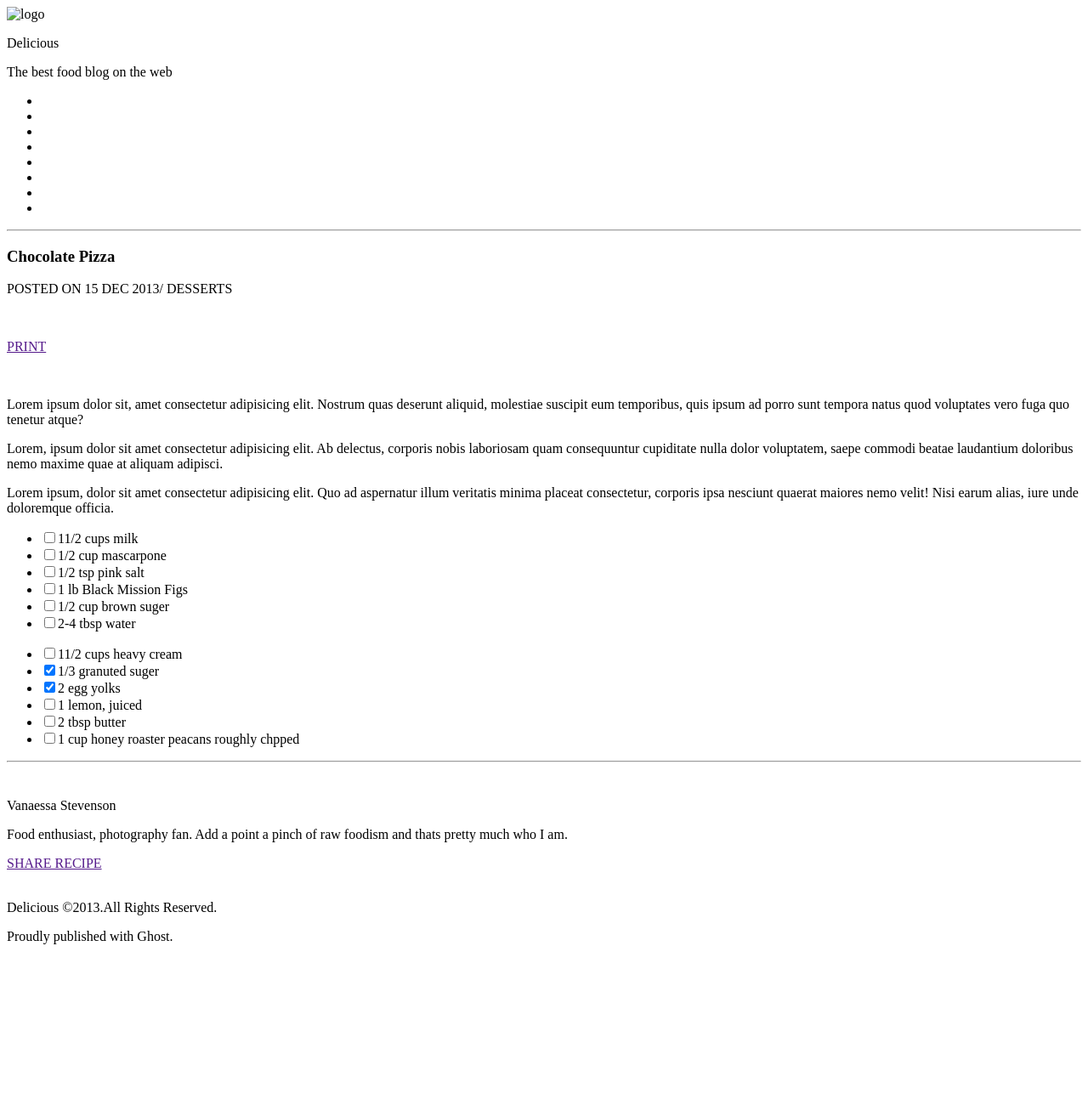
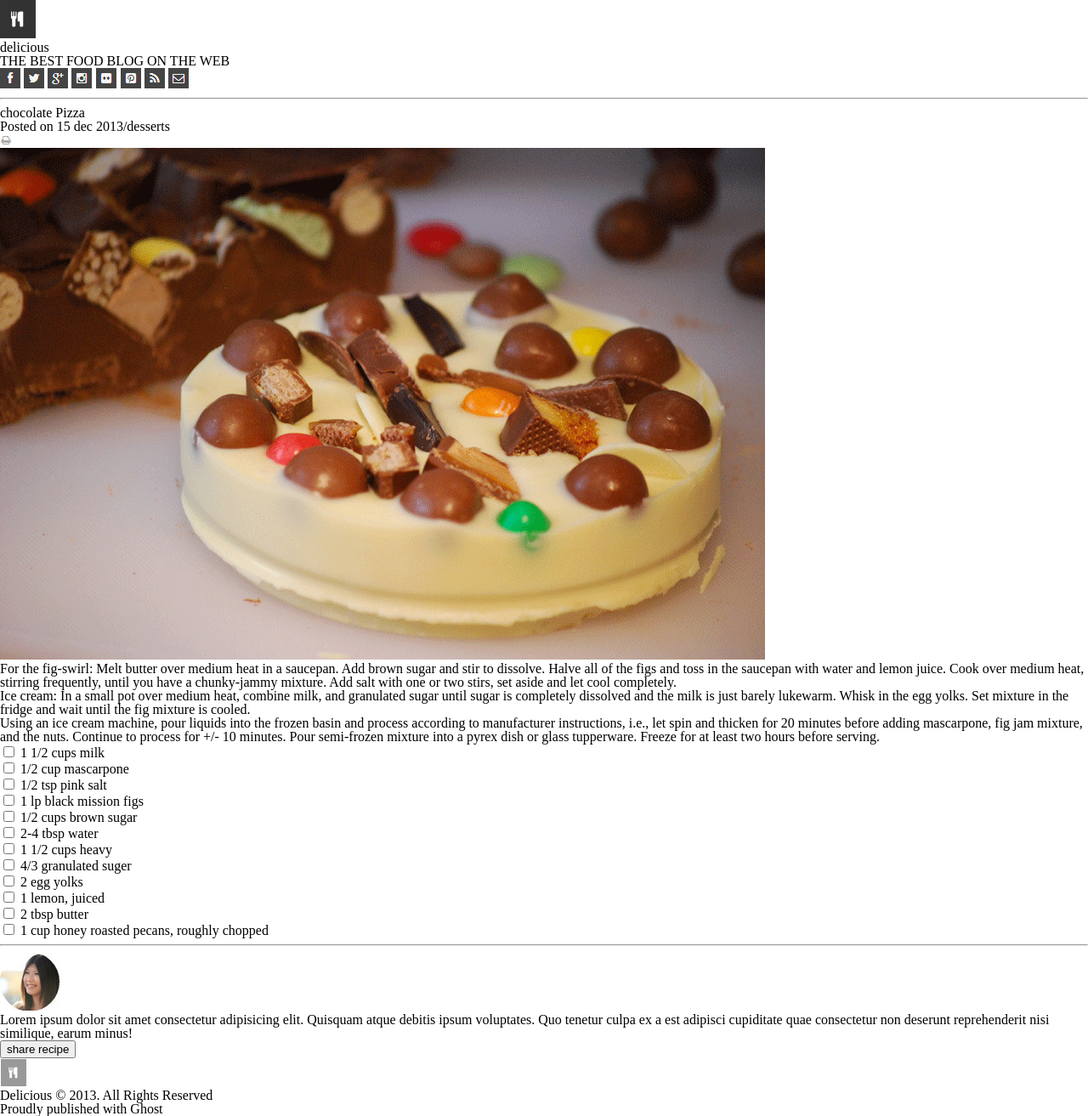
Before and after one commit to mohammad-qethama/chocolate-pizza-1, a plain HTML site: page index.html in a window 1280 px wide. Shown: the whole page at 85% size. Before the commit the page ends 1127 px from the top, so only its background shows below. Drawn offline with Linux system fonts and the light colour scheme.

Commit message:
html created

```diff
--- /dev/null
+++ b/css/reset.css
@@ -0,0 +1,48 @@
+/* http://meyerweb.com/eric/tools/css/reset/
+   v2.0 | 20110126
+   License: none (public domain)
+*/
+
+html, body, div, span, applet, object, iframe,
+h1, h2, h3, h4, h5, h6, p, blockquote, pre,
+a, abbr, acronym, address, big, cite, code,
+del, dfn, em, img, ins, kbd, q, s, samp,
+small, strike, strong, sub, sup, tt, var,
+b, u, i, center,
+dl, dt, dd, ol, ul, li,
+fieldset, form, label, legend,
+table, caption, tbody, tfoot, thead, tr, th, td,
+article, aside, canvas, details, embed,
+figure, figcaption, footer, header, hgroup,
+menu, nav, output, ruby, section, summary,
+time, mark, audio, video {
+	margin: 0;
+	padding: 0;
+	border: 0;
+	font-size: 100%;
+	font: inherit;
+	vertical-align: baseline;
+}
+/* HTML5 display-role reset for older browsers */
+article, aside, details, figcaption, figure,
+footer, header, hgroup, menu, nav, section {
+	display: block;
+}
+body {
+	line-height: 1;
+}
+ol, ul {
+	list-style: none;
+}
+blockquote, q {
+	quotes: none;
+}
+blockquote:before, blockquote:after,
+q:before, q:after {
+	content: '';
+	content: none;
+}
+table {
+	border-collapse: collapse;
+	border-spacing: 0;
+}
--- a/index.html
+++ b/index.html
@@ -2,104 +2,102 @@
 <html lang="en">
 <head>
     <meta charset="UTF-8">
+    <meta http-equiv="X-UA-Compatible" content="IE=edge">
     <meta name="viewport" content="width=device-width, initial-scale=1.0">
-    <title>Chocolate Pizza</title>
+    <title>Document</title>
+    <link rel="stylesheet" href="css/reset.css">
     <link rel="stylesheet" href="css/style.css">
 </head>
 <body>
     <header>
-        <article>
-            <section class="float-left">
-                <div class="logo-container">
-                    <img src="img/logo.png" alt="logo">
-                    <div>
-                        <p>Delicious</p>
-                        <p>The best food blog on the web</p>
-                    </div>
-                </div>
-            </section>
-            <section class="float-right">
-                <ul>
-                    <li><a href=""><img src="img/fb-icon.png" alt=""></a></li>
-                    <li><a href=""><img src="img/twit-icon.png" alt=""></a></li>
-                    <li><a href=""><img src="img/gp-icon.png" alt=""></a></li>
-                    <li><a href=""><img src="img/insta-icon.png" alt=""></a></li>
-                    <li><a href=""><img src="img/flic-icon.png" alt=""></a></li>
-                    <li><a href=""><img src="img/pint-icon.png" alt=""></a></li>
-                    <li><a href=""><img src="img/rss-icon.png" alt=""></a></li>
-                    <li><a href=""><img src="img/mail-icon.png" alt=""></a></li>
-                </ul>
-            </section>
-        </article>
+        <img src="images/logo.png" alt="">
+        <section id='logo'>
+        <p>delicious</p>
+        <p>THE BEST FOOD BLOG ON THE WEB</p>
+       </section>
+        <div id='social'>
+            <img src="images/fb-icon.png" alt="">
+            <img src="images/twit-icon.png" alt="">
+            <img src="images/gp-icon.png" alt="">
+            <img src="images/insta-icon.png" alt="">
+            <img src="images/flic-icon.png" alt="">
+            <img src="images/pint-icon.png" alt="">
+            <img src="images/rss-icon.png" alt="">
+            <img src="images/mail-icon.png" alt=>
+
+        </div>
         <hr>
     </header>
+    <main>
+        <h1>chocolate Pizza</h1>
+        <section class='print'>
+            <p>Posted on 15 dec 2013/desserts </p>
+            <img src="images/print-icon.png" alt="">
 
-    <main>
+        </section>
+        <img src="images/choco-pizza.png" class="main-img">
         <article>
-            <section class="float-left">
-                <h1>Chocolate Pizza</h1>
-                <p>POSTED ON 15 DEC 2013/ DESSERTS </p>
-            </section>
+        <p>For the fig-swirl: Melt butter over medium heat in a saucepan. Add brown sugar and stir to dissolve. Halve all of the figs and toss in the saucepan with water and lemon juice. Cook over medium heat, stirring frequently, until you have a chunky-jammy mixture. Add salt with one or two stirs, set aside and let cool completely.</p>
 
-            <section class="float-right print-page-class">
-                <a href="">
-                    <img src="img/print-icon.png" alt="">
-                    <p>PRINT</p>
-                </a>
-            </section>
-        </article>
+        <p> Ice cream: In a small pot over medium heat, combine milk, and granulated sugar until sugar is completely dissolved and the milk is just barely lukewarm. Whisk in the egg yolks. Set mixture in the fridge and wait until the fig mixture is cooled.</p>
+        <p>Using an ice cream machine, pour liquids into the frozen basin and process according to manufacturer instructions, i.e., let spin and thicken for 20 minutes before adding mascarpone, fig jam mixture, and the nuts. Continue to process for +/- 10 minutes. Pour semi-frozen mixture into a pyrex dish or glass tupperware. Freeze for at least two hours before serving.</p>
+    </article>
 
-        <article>
-            <img class="main-article-image" src="img/choco-pizza.png" alt="">
-        </article>
+    <section class="list">
+        <ul class="left-list">
+        <li><input type="checkbox" name="milk" id="milk">
+        <label for="milk">1 1/2 cups milk </label></li>
+        <li> <input type="checkbox" name="milk1" id="milk1">
+        <label for="milk1">1/2 cup mascarpone </label></li>
+        <li><input type="checkbox" name="milk2" id="milk2">
+        <label for="milk2">1/2 tsp pink salt </label></li>
+        <li><input type="checkbox" name="milk3" id="milk3">
+        <label for="milk3">1 lp black mission figs </label></li>
 
-        <article class="recipe-information">
-            <p>Lorem ipsum dolor sit, amet consectetur adipisicing elit. Nostrum quas deserunt aliquid, molestiae suscipit eum temporibus, quis ipsum ad porro sunt tempora natus quod voluptates vero fuga quo tenetur atque?</p>
-            <p>Lorem, ipsum dolor sit amet consectetur adipisicing elit. Ab delectus, corporis nobis laboriosam quam consequuntur cupiditate nulla dolor voluptatem, saepe commodi beatae laudantium doloribus nemo maxime quae at aliquam adipisci.</p>
-            <p>Lorem ipsum, dolor sit amet consectetur adipisicing elit. Quo ad aspernatur illum veritatis minima placeat consectetur, corporis ipsa nesciunt quaerat maiores nemo velit! Nisi earum alias, iure unde doloremque officia.</p>
-        </article>
+        <li><input type="checkbox" name="milk4" id="milk4">
+        <label for="milk4">1/2 cups brown sugar </label></li>
 
-        <article class="recipe">
-            <ul class="float-left">
-                <li><input type="checkbox" name="" id=""><label for="">11/2 cups milk</label></li>
-                <li><input type="checkbox" name="" id=""><label for="">1/2 cup mascarpone</label></li>
-                <li><input type="checkbox" name="" id=""><label for="">1/2 tsp pink salt</label></li>
-                <li><input type="checkbox" name="" id=""><label for="">1 lb Black Mission Figs</label></li>
-                <li><input type="checkbox" name="" id=""><label for="">1/2 cup brown suger</label></li>
-                <li><input type="checkbox" name="" id=""><label for="">2-4 tbsp water</label></li>
-            </ul>
+        <li><input type="checkbox" name="milk5" id="milk5">
+        <label for="milk5">2-4 tbsp water </label></li>
+    </ul>
 
-            <ul class="float-right">
-                <li><input type="checkbox" name="" id=""><label for="">11/2 cups heavy cream</label></li>
-                <li><input type="checkbox" checked name="" id=""><label for="">1/3 granuted suger</label></li>
-                <li><input type="checkbox" checked name="" id=""><label for="">2 egg yolks</label></li>
-                <li><input type="checkbox" name="" id=""><label for="">1 lemon, juiced</label></li>
-                <li><input type="checkbox" name="" id=""><label for="">2 tbsp butter</label></li>
-                <li><input type="checkbox" name="" id=""><label for="">1 cup honey roaster peacans roughly chpped</label></li>
-            </ul>
-        </article>
+    <ul class="right-list">
+        <li><input type="checkbox" name="milk6" id="milk6">
+            <label for="milk6">1 1/2 cups heavy </label></li>
+            <li> <input type="checkbox" name="milk7" id="milk7">
+            <label for="milk7">4/3 granulated suger </label></li>
+            <li><input type="checkbox" name="milk8" id="milk8">
+            <label for="milk8">2 egg yolks </label></li>
+            <li><input type="checkbox" name="milk9" id="milk9">
+            <label for="milk9">1 lemon, juiced </label></li>
 
-        <hr>
+            <li><input type="checkbox" name="milk10" id="milk10">
+            <label for="milk10">2 tbsp butter </label></li>
 
-        <article class="share-recipe">
-            <section class="float-left">
-                <img src="img/van-pic.png" alt="">
-                <div>
-                    <p class="username">Vanaessa Stevenson</p>
-                    <p>Food enthusiast, photography fan. Add a point a pinch of raw foodism and thats pretty much who I am.</p>
-                </div>
-            </section>
+            <li><input type="checkbox" name="milk11" id="milk11">
+            <label for="milk11">1 cup honey roasted pecans, roughly chopped  </label></li>
 
-            <section class="float-right">
-                <a href="">SHARE RECIPE</a>
-            </section>
-        </article>
-    </main>
+
+    </ul>
+    </section>
+    <hr>
+    <section class="van">
+    <img src="images/van-pic.png" alt="">
+    <p>Lorem ipsum dolor sit amet consectetur adipisicing elit. Quisquam atque debitis ipsum voluptates. Quo tenetur culpa ex a est adipisci cupiditate quae consectetur non deserunt reprehenderit nisi similique, earum minus!</p>
+    <button>share recipe</button>
+  </section>
+</main>
+
 
     <footer>
-        <img src="img/small-logo.png" alt="">
-        <p> Delicious &copy;2013.All Rights Reserved.</p>
-  <p>Proudly published with Ghost.</p>
+    <img src="images/small-logo.png" alt="">
+    <p>Delicious &copy; 2013. All Rights Reserved</p>
+    <p>Proudly published with Ghost</p>
+
     </footer>
+
+
+
+
 </body>
 </html>
```
Also changed, not shown: images/print-icon.png (added), twit-icon.png (deleted).
